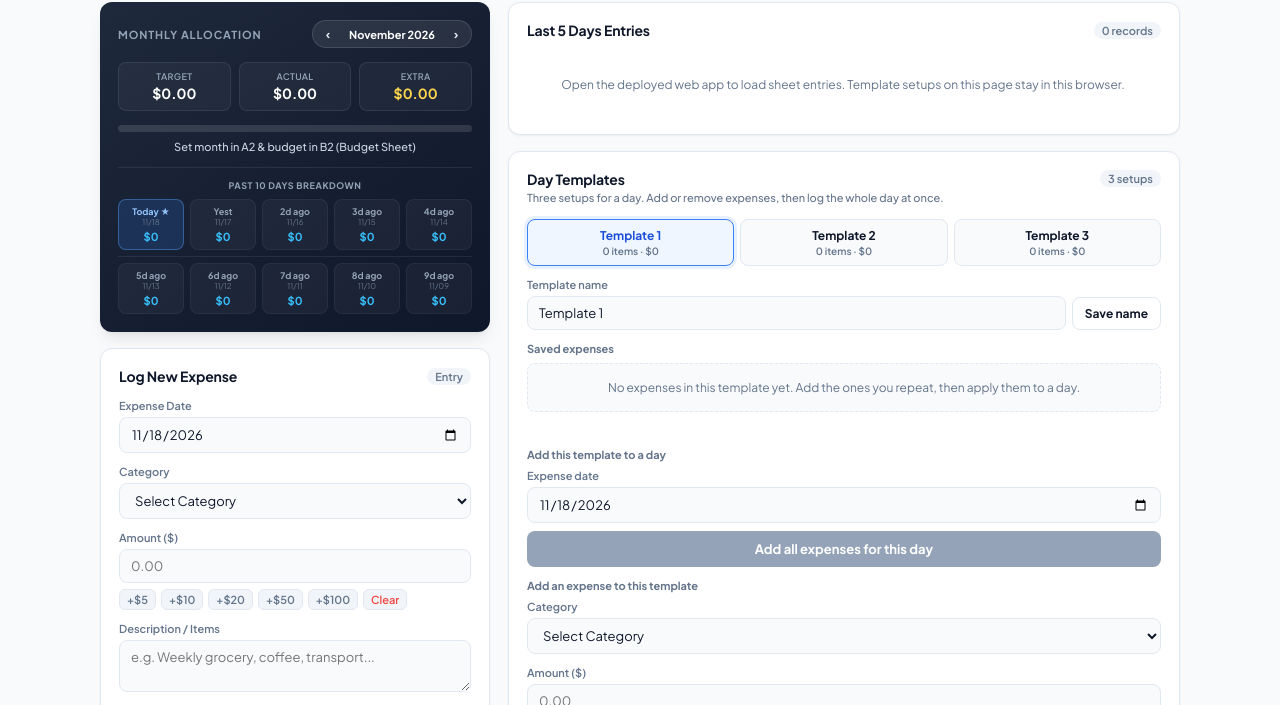
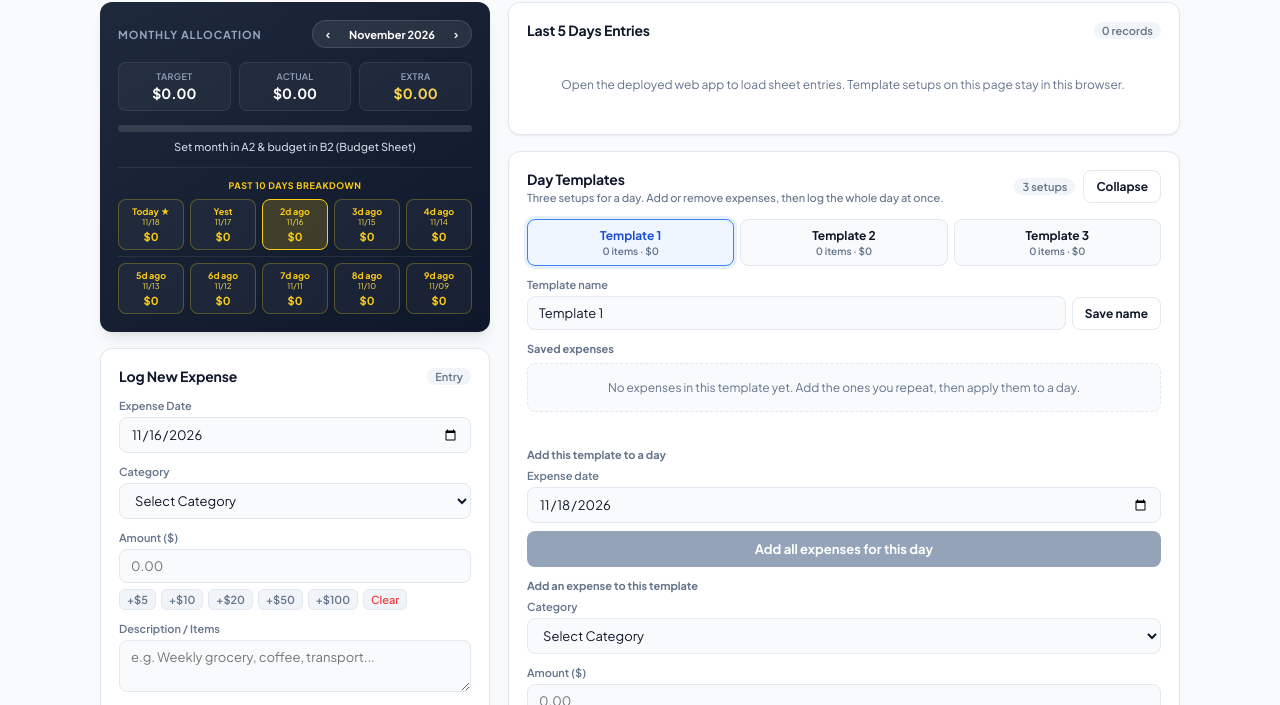
Before and after one commit to garethng18/My-expense, a plain HTML site: page Index.html in a window 1280 px wide. Both pictures are taken after a click on the element 295 px from the left and 296 px from the top of the page. Shown: the part 72-777 px from the top of the page. Drawn offline with Linux system fonts and the light colour scheme.

Commit message:
Make the past 10 days yellow and selectable, and let day templates collapse.
Selecting a day fills Expense Date. Collapsed templates keep the three setups, the expense date, and the add button.

Co-authored-by: garethng18 <garethng18@users.noreply.github.com>

```diff
--- a/Index.html
+++ b/Index.html
@@ -352,7 +352,7 @@
       font-weight: 700;
       letter-spacing: 0.06em;
       text-transform: uppercase;
-      color: #94a3b8;
+      color: #facc15;
       text-align: center;
       margin-bottom: 8px;
     }
@@ -363,39 +363,45 @@
       gap: 6px;
     }
 
+    button.mini-day-card {
+      appearance: none;
+      -webkit-appearance: none;
+      font-family: inherit;
+      width: 100%;
+      cursor: pointer;
+    }
+
     .mini-day-card {
       background: rgba(255, 255, 255, 0.04);
-      border: 1px solid rgba(255, 255, 255, 0.05);
+      border: 1px solid rgba(250, 204, 21, 0.28);
       border-radius: 8px;
       padding: 6px 2px;
       text-align: center;
-    }
-
-    .mini-day-card.today-card {
-      background: rgba(59, 130, 246, 0.18);
-      border-color: rgba(96, 165, 250, 0.4);
+      color: #facc15;
+    }
+
+    .mini-day-card:hover,
+    .mini-day-card.selected-day {
+      background: rgba(250, 204, 21, 0.18);
+      border-color: #facc15;
     }
 
     .mini-day-name {
       font-size: 9px;
       font-weight: 700;
-      color: #94a3b8;
-    }
-
-    .mini-day-card.today-card .mini-day-name {
-      color: #93c5fd;
+      color: #facc15;
     }
 
     .mini-day-date {
       font-size: 8px;
-      color: #64748b;
+      color: #fde047;
       margin-bottom: 3px;
     }
 
     .mini-day-amt {
       font-size: 11px;
       font-weight: 700;
-      color: #38bdf8;
+      color: #facc15;
     }
 
     .form-group {
@@ -964,6 +970,10 @@
     .template-confirm-actions .btn-submit {
       width: auto;
       flex: 1;
+    }
+
+    #templateCard.is-collapsed .template-editor {
+      display: none;
     }
   </style>
 </head>
@@ -1136,14 +1146,17 @@
         <div class="card-header" style="align-items: flex-start;">
           <div>
             <h2 class="card-heading">Day Templates</h2>
-            <div class="card-sub">Three setups for a day. Add or remove expenses, then log the whole day at once.</div>
+            <div class="card-sub template-editor">Three setups for a day. Add or remove expenses, then log the whole day at once.</div>
           </div>
-          <span class="card-heading-badge">3 setups</span>
+          <div style="display:flex; align-items:center; gap:8px;">
+            <span class="card-heading-badge">3 setups</span>
+            <button type="button" class="btn-small" id="templateCollapseBtn" aria-expanded="true">Collapse</button>
+          </div>
         </div>
 
         <div class="template-tabs" id="templateTabs"></div>
 
-        <div class="form-group" style="margin-bottom: 0;">
+        <div class="form-group template-editor" style="margin-bottom: 0;">
           <label class="form-label" for="templateNameInput">Template name</label>
           <div class="template-name-row">
             <input type="text" id="templateNameInput" class="form-control" maxlength="40" placeholder="e.g. Weekday">
@@ -1151,11 +1164,11 @@
           </div>
         </div>
 
-        <div class="template-section-label">Saved expenses</div>
-        <div id="templateItemsList" class="template-items"></div>
-        <div id="templateTotal" class="template-total"></div>
-
-        <div class="template-section-label">Add this template to a day</div>
+        <div class="template-section-label template-editor">Saved expenses</div>
+        <div id="templateItemsList" class="template-items template-editor"></div>
+        <div id="templateTotal" class="template-total template-editor"></div>
+
+        <div class="template-section-label template-editor">Add this template to a day</div>
         <div class="template-apply">
           <div>
             <label class="form-label" for="templateApplyDate">Expense date</label>
@@ -1171,8 +1184,8 @@
           </div>
         </div>
 
-        <div class="template-section-label">Add an expense to this template</div>
-        <form id="templateItemForm">
+        <div class="template-section-label template-editor">Add an expense to this template</div>
+        <form id="templateItemForm" class="template-editor">
           <div class="form-group">
             <label class="form-label" for="templateCategory">Category</label>
             <select id="templateCategory" class="form-control" required>
@@ -1435,18 +1448,44 @@
       return;
     }
     container.style.display = 'grid';
+    var selectedIso = document.getElementById('date').value;
     var html = '';
     for (var i = 0; i < days.length; i++) {
       var day = days[i];
       var isToday = (day.label === 'Today');
-      var cardClass = isToday ? 'mini-day-card today-card' : 'mini-day-card';
-      html += '<div class="' + cardClass + '">' +
+      var iso = day.iso || '';
+      var cardClass = 'mini-day-card' + (iso && iso === selectedIso ? ' selected-day' : '');
+      html += '<button type="button" class="' + cardClass + '" data-iso="' + escapeHtml(iso) + '">' +
         '<div class="mini-day-name">' + (isToday ? 'Today ★' : escapeHtml(day.label)) + '</div>' +
         '<div class="mini-day-date">' + escapeHtml(day.date) + '</div>' +
         '<div class="mini-day-amt">$' + Math.round(parseFloat(day.amount) || 0) + '</div>' +
-        '</div>';
+        '</button>';
     }
     container.innerHTML = html;
+  }
+
+  function markSelectedExpenseDay() {
+    var selectedIso = document.getElementById('date').value;
+    var cards = document.querySelectorAll('.mini-day-card');
+    for (var i = 0; i < cards.length; i++) {
+      if (cards[i].getAttribute('data-iso') === selectedIso) cards[i].classList.add('selected-day');
+      else cards[i].classList.remove('selected-day');
+    }
+  }
+
+  function selectExpenseDay(iso) {
+    if (!iso || !/^\d{4}-\d{2}-\d{2}$/.test(iso)) return;
+    document.getElementById('date').value = iso;
+    markSelectedExpenseDay();
+  }
+
+  function onPastDayClick(e) {
+    var card = e.target;
+    while (card && card !== this && !(card.classList && card.classList.contains('mini-day-card'))) {
+      card = card.parentNode;
+    }
+    if (!card || card === this) return;
+    selectExpenseDay(card.getAttribute('data-iso'));
   }
 
   function renderLast5Days(records) {
@@ -2038,7 +2077,7 @@
       var label = i === 0 ? 'Today' : (i === 1 ? 'Yest' : (i + 'd ago'));
       var mm = ('0' + (d.getMonth() + 1)).slice(-2);
       var dd = ('0' + d.getDate()).slice(-2);
-      days.push({ label: label, date: mm + '/' + dd, amount: '0.00' });
+      days.push({ label: label, date: mm + '/' + dd, iso: localDateInputValue(d), amount: '0.00' });
     }
     return days;
   }
@@ -2077,6 +2116,36 @@
   document.getElementById('templateApplyConfirmBtn').addEventListener('click', confirmApplyTemplate);
 
   document.getElementById('templateApplyDate').value = localDateInputValue();
+
+  var templatesCollapsed = false;
+  try {
+    templatesCollapsed = localStorage.getItem('dailyExpenseTemplatesCollapsed') === '1';
+  } catch (e) {}
+
+  function applyTemplateCollapse() {
+    var card = document.getElementById('templateCard');
+    var btn = document.getElementById('templateCollapseBtn');
+    if (templatesCollapsed) {
+      card.classList.add('is-collapsed');
+      btn.textContent = 'Expand';
+      btn.setAttribute('aria-expanded', 'false');
+    } else {
+      card.classList.remove('is-collapsed');
+      btn.textContent = 'Collapse';
+      btn.setAttribute('aria-expanded', 'true');
+    }
+  }
+
+  document.getElementById('templateCollapseBtn').addEventListener('click', function() {
+    templatesCollapsed = !templatesCollapsed;
+    try { localStorage.setItem('dailyExpenseTemplatesCollapsed', templatesCollapsed ? '1' : '0'); } catch (err) {}
+    applyTemplateCollapse();
+  });
+  applyTemplateCollapse();
+
+  document.getElementById('daysGridRecent').addEventListener('click', onPastDayClick);
+  document.getElementById('daysGridOlder').addEventListener('click', onPastDayClick);
+  document.getElementById('date').addEventListener('change', markSelectedExpenseDay);
 
   if (!isAppsScript) {
     var storedTemplates = loadLocalTemplates();
```
Also changed, not shown: 1 other file.
